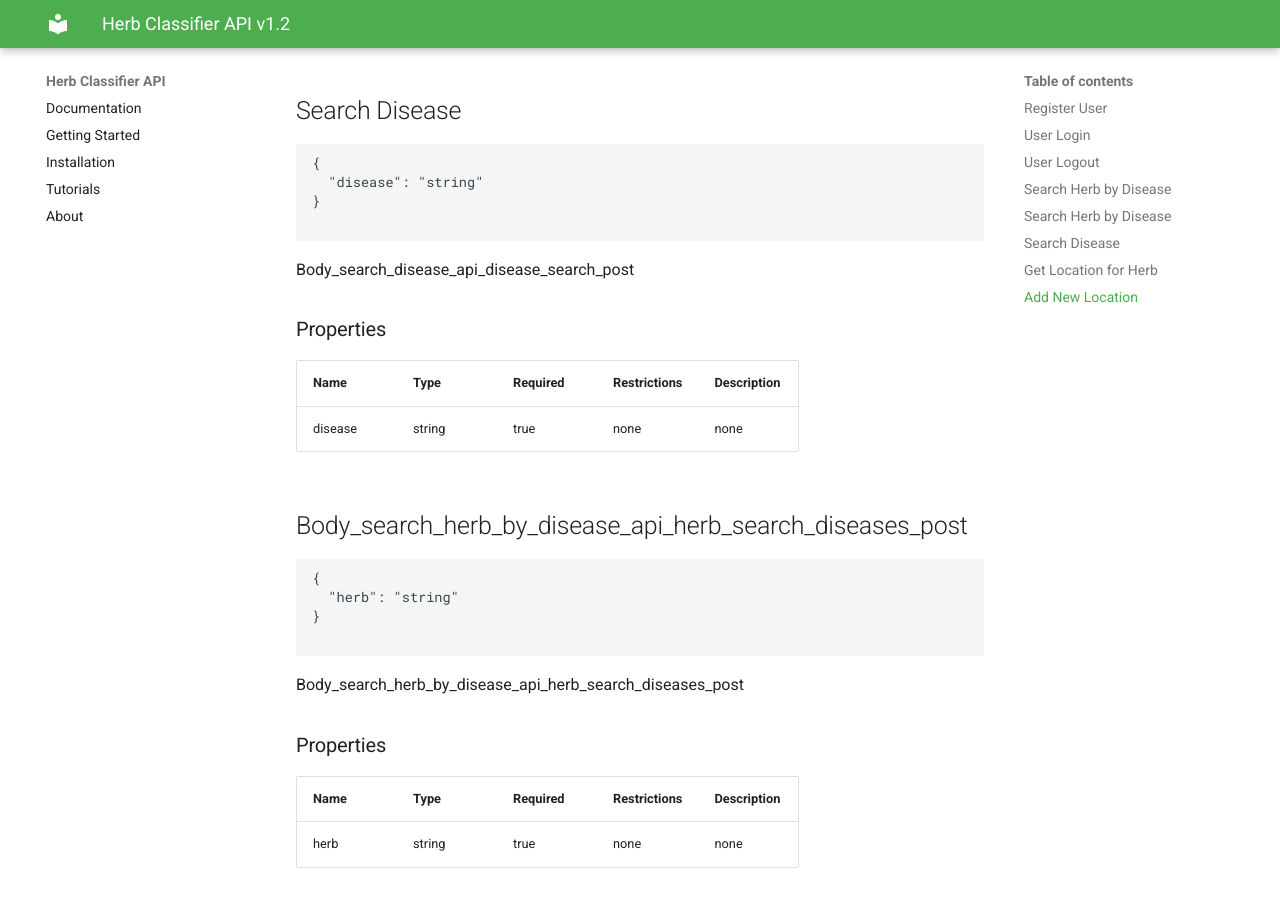
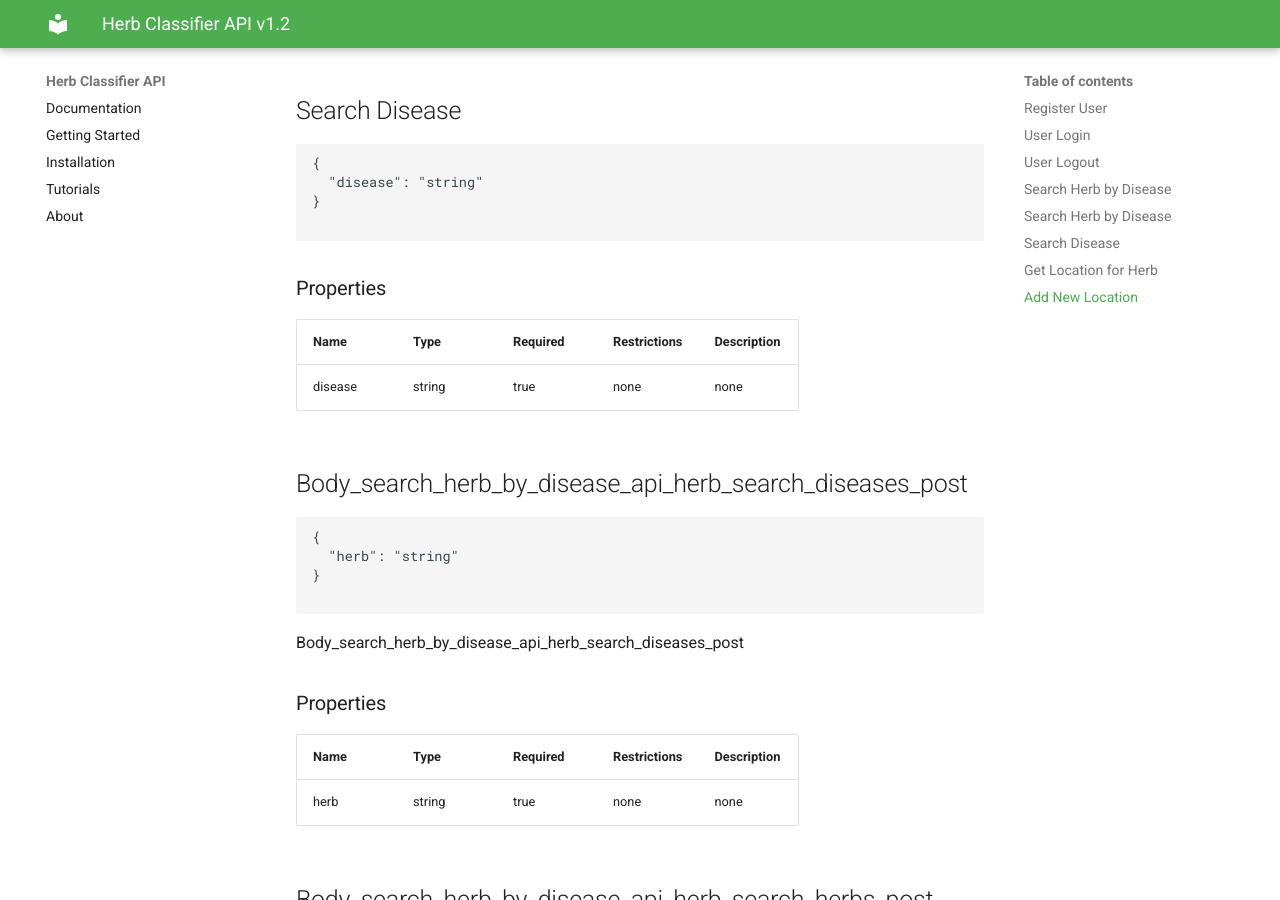
Before and after one commit to dilshankarunarathne/herb-classifier-backend, an MkDocs documentation site: the page built from docs/api_documentation.md, in a window 1280 px wide and 900 px high, scrolled down 37123 px. Built offline with MkDocs 1.6.1 and Material for MkDocs 9.7.7, drawn with Linux system fonts in a browser that asks for light colours.

Commit message:
Update api_documentation.md

````diff
--- a/docs/api_documentation.md
+++ b/docs/api_documentation.md
@@ -1904,7 +1904,6 @@ or
 
 ```
 
-Body_search_disease_api_disease_search_post
 
 ### Properties
 
````
